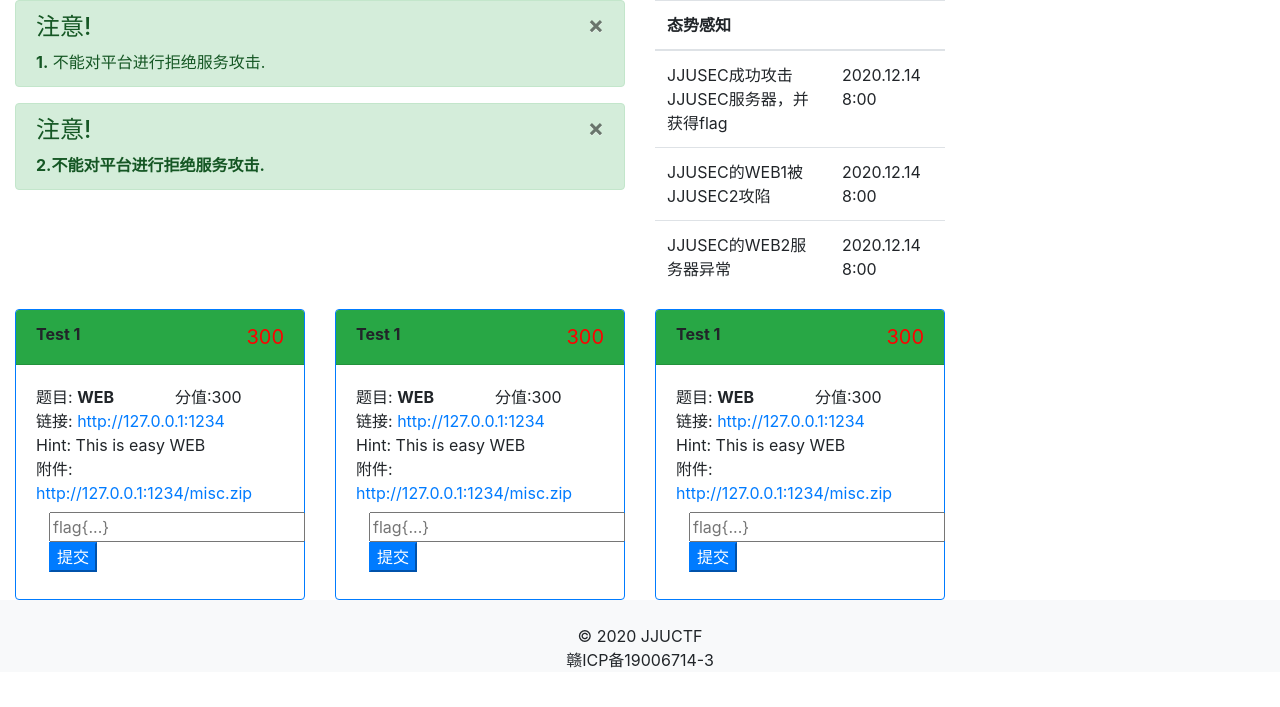
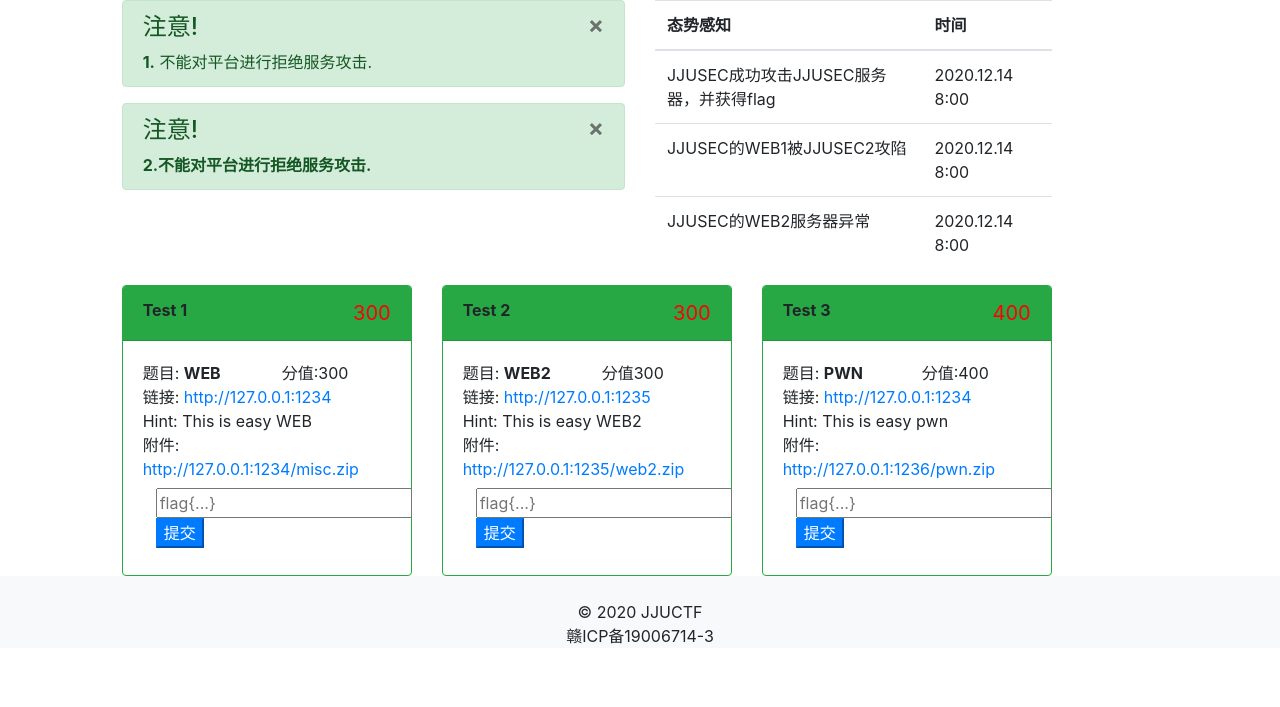
Before and after one commit to BJLIYANLIANG/JJUCTF_V2.0, a Flask app: page /awd in a window 1280 px wide. Shown: the part 56-763 px from the top of the page. Run offline with Flask 2, Linux system fonts and the light colour scheme; the visitor is signed in with stand-in values (Sample User, id 1); some libraries are stand-ins or nearby versions.

Commit message:
使用Card重构AWD小框框

```diff
--- a/templates/user/awd.html
+++ b/templates/user/awd.html
@@ -1,9 +1,11 @@
 {% include'user/header.html' %}
 <div  class="container-fluid" >
     <div class="row ">
+
         <div class="col-md-12 column" >
             <div class="row ">
-                <div class="col-md-6 column" >
+                <div class="col-md-offset-1 col-md-1"></div>
+                <div class="col-md-5 column" >
 
                      <div class="alert alert-success alert-dismissable">
                         <button type="button" class="close" data-dismiss="alert" aria-hidden="true">×</button>
@@ -15,14 +17,14 @@
                         <h4>注意!</h4> <strong>2.不能对平台进行拒绝服务攻击.</strong>
                     </div>
                 </div>
-                <div class="col-md-3   column">
+                <div class="col-md-4   column">
                     <table class="table">
                         <thead>
                         <tr>
                             <th>
                                 态势感知
                             </th>
-                            <th>
+                            <th>时间
                             </th>
                         </tr>
                         </thead>
@@ -47,8 +49,9 @@
     </div>
 
     <div class="row " style="">
+        <div class="col-md-offset-1 col-md-1"></div>
         <div class="col-md-3 ">
-            <div class="card border-primary">
+            <div class="card border-success">
                 <div class="card-header bg-success" style="position: relative">
                     <div class="" style="float: left"><b>Test 1</b></div>
                     <div class="" style="float: right;color: #ff0000;font-size: 20px">300</div>
@@ -81,27 +84,27 @@
             </div>
         </div>
         <div class="col-md-3 ">
-            <div class="card border-primary">
+            <div class="card border-success">
                 <div class="card-header bg-success" style="position: relative">
 
-                    <div class="" style="float: left"><b>Test 1</b></div>
+                    <div class="" style="float: left"><b>Test 2</b></div>
                     <div class="" style="float: right;color: #ff0000;font-size: 20px">300</div>
                 </div>
                 <div class="card-body  ">
                     <div class="row">
 {#                         <div class="col-md-12" style="height: 30%">#}
-                        <div class="col-md-6">题目: <b>WEB</b></div>
-                        <div class="col-md-6">分值:300</div>
+                        <div class="col-md-6">题目: <b>WEB2</b></div>
+                        <div class="col-md-6">分值300</div>
                    </div>
                    <div class="row">
                        <div class="col-md-12" >
-                           链接: <a  href="#">http://127.0.0.1:1234</a>
+                           链接: <a  href="#">http://127.0.0.1:1235</a>
                         </div>
                        <div class="col-md-12" >
-                           Hint: <a>This is easy WEB</a>
+                           Hint: <a>This is easy WEB2</a>
                         </div>
                        <div class="col-md-12" >
-                           附件: <a  href="#">http://127.0.0.1:1234/misc.zip</a>
+                           附件: <a  href="#">http://127.0.0.1:1235/web2.zip</a>
                         </div>
                    </div>
                     <div>
@@ -115,27 +118,27 @@
             </div>
         </div>
         <div class="col-md-3 ">
-            <div class="card border-primary">
+            <div class="card border-success">
                 <div class="card-header bg-success" style="position: relative">
 
-                    <div class="" style="float: left"><b>Test 1</b></div>
-                    <div class="" style="float: right;color: #ff0000;font-size: 20px">300</div>
+                    <div class="" style="float: left"><b>Test 3</b></div>
+                    <div class="" style="float: right;color: #ff0000;font-size: 20px">400</div>
                 </div>
                 <div class="card-body  ">
                     <div class="row">
 {#                         <div class="col-md-12" style="height: 30%">#}
-                        <div class="col-md-6">题目: <b>WEB</b></div>
-                        <div class="col-md-6">分值:300</div>
+                        <div class="col-md-6">题目: <b>PWN</b></div>
+                        <div class="col-md-6">分值:400</div>
                    </div>
                    <div class="row">
                        <div class="col-md-12" >
                            链接: <a  href="#">http://127.0.0.1:1234</a>
                         </div>
                        <div class="col-md-12" >
-                           Hint: <a>This is easy WEB</a>
+                           Hint: <a>This is easy pwn</a>
                         </div>
                        <div class="col-md-12" >
-                           附件: <a  href="#">http://127.0.0.1:1234/misc.zip</a>
+                           附件: <a  href="#">http://127.0.0.1:1236/pwn.zip</a>
                         </div>
                    </div>
                     <div>
```
Also changed, not shown: templates/user/challenge.html (+20 -22 lines).
